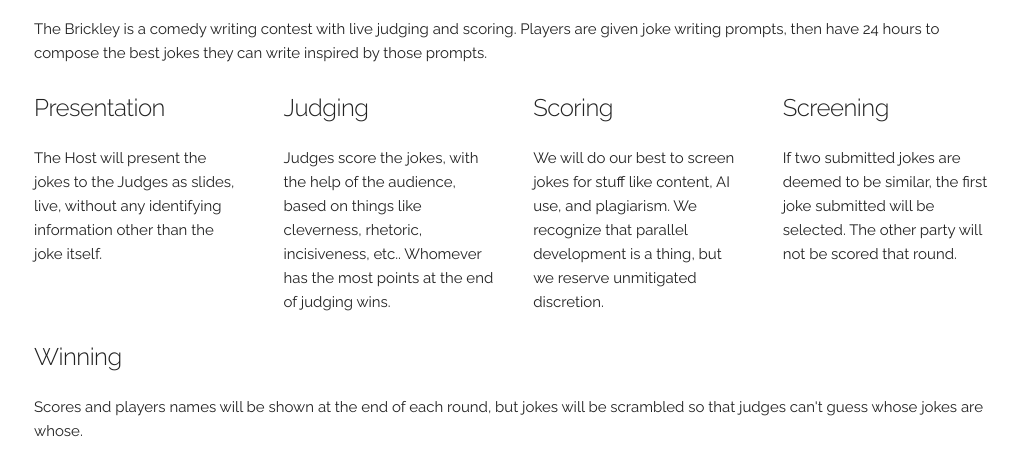
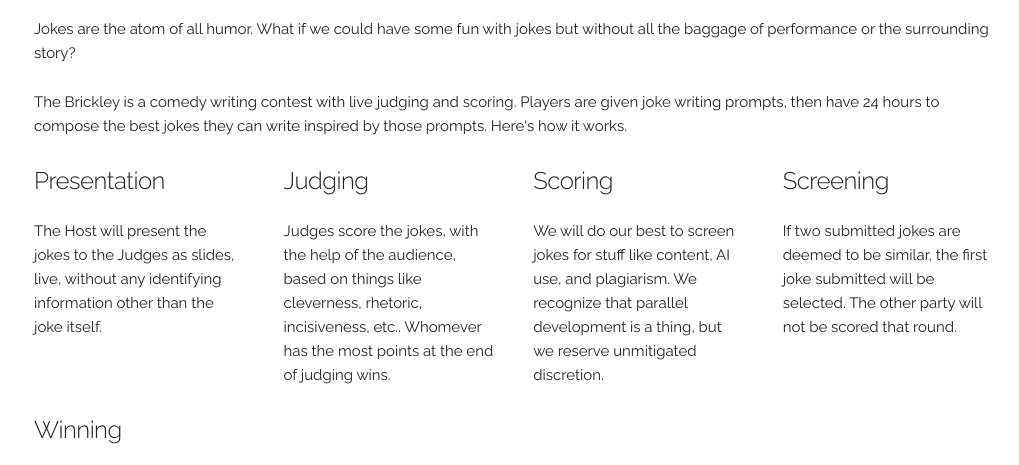
Before and after one commit to jimhodgson/brickley, a plain HTML site: page index.html in a window 1280 px wide. Shown: the part 284-749 px from the top of the page, without its empty margins (126-1145 px from the left). Drawn offline with Linux system fonts and the light colour scheme.

Commit message:
main title edit

```diff
--- a/index.html
+++ b/index.html
@@ -35,8 +35,10 @@
     <div class="row">
       <div class="one-full column" style="margin-top: 25%">
         <h4>Welcome to The Brickley</h4>
+        <p>Jokes are the atom of all humor. What if we could have some fun with jokes but without all the baggage of performance or the surrounding story?
+        </p>
         <p>
-        The Brickley is a comedy writing contest with live judging and scoring. Players are given joke writing prompts, then have 24 hours to compose the best jokes they can write inspired by those prompts.
+        The Brickley is a comedy writing contest with live judging and scoring. Players are given joke writing prompts, then have 24 hours to compose the best jokes they can write inspired by those prompts. Here's how it works.
         </p>
       </div>
     </div>
```
